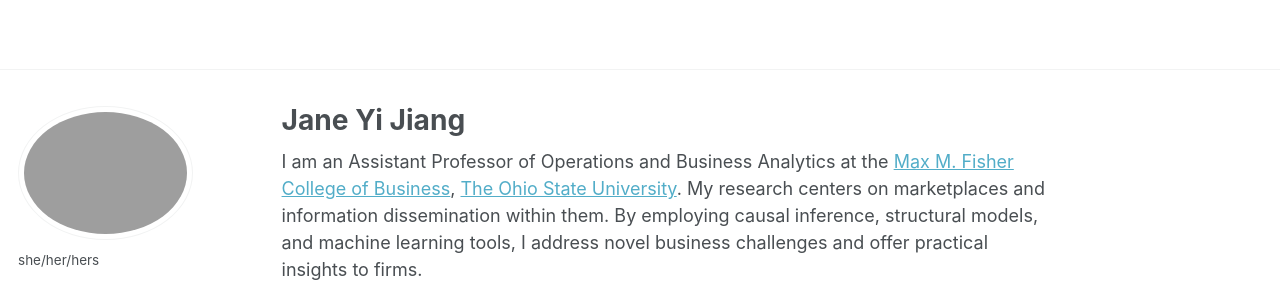
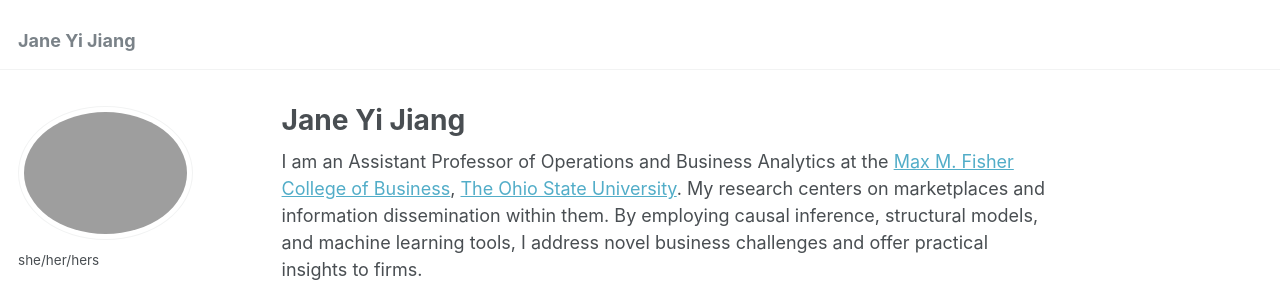
Before and after one commit to jiangyijane/jiangyijane.github.io, a Jekyll site: the page built from _pages/about.md, in a window 1280 px wide. Shown: the top 282 px of the page. Built offline with Jekyll 4.4.1, drawn with Linux system fonts in a browser that asks for light colours.

Commit message:
Update _config.yml

```diff
--- a/_config.yml
+++ b/_config.yml
@@ -8,7 +8,7 @@
 
 # Basic Site Settings
 locale                   : "en-US"
-title                    : ""
+title                    : "Jane Yi Jiang"
 title_separator          : "-"
 name                     : &name "Jane Yi Jiang"
 description              : &description "personal website"
```
